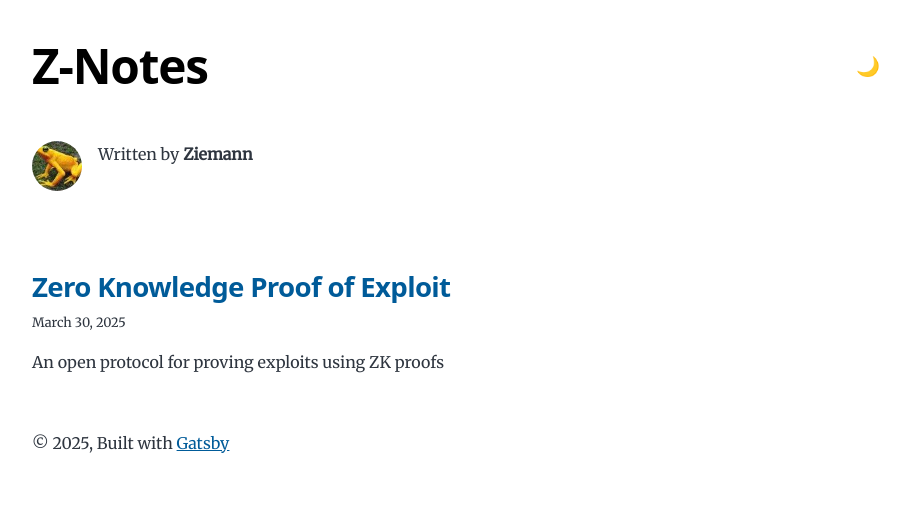
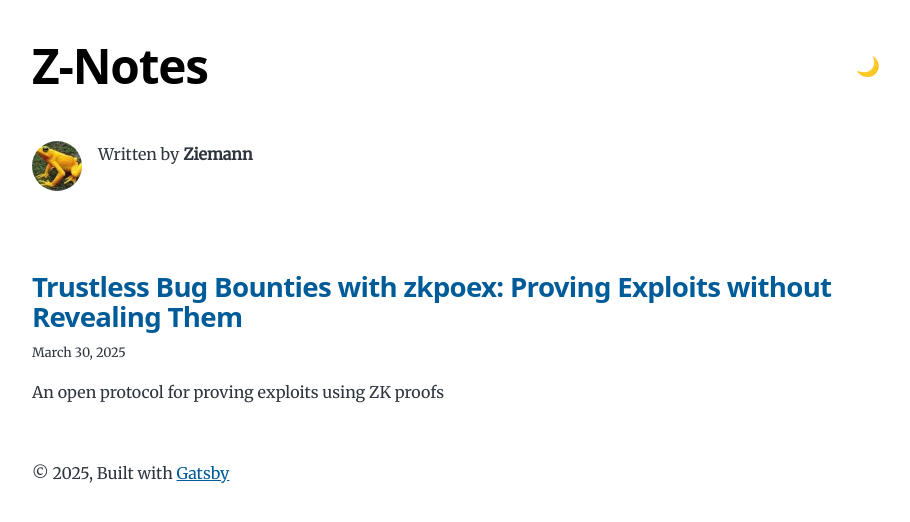
Before and after one commit to ziemen4/z-notes, a Gatsby site: page / in a window 1280 px wide. Shown: the whole page, without its empty margins (180-1090 px from the left). Built offline with nearby package versions, Linux system fonts and the light colour scheme; Gatsby itself is replaced by a stand-in of ours.

Commit message:
Fix title

```diff
--- a/content/blog/zk/index.md
+++ b/content/blog/zkpoex/index.md
@@ -1,10 +1,8 @@
 ---
-title: Zero Knowledge Proof of Exploit
+title: "Trustless Bug Bounties with zkpoex: Proving Exploits without Revealing Them"
 date: "2025-03-30T09:27:45.934Z"
 description: "An open protocol for proving exploits using ZK proofs"
 ---
-
-# Trustless Bug Bounties with zkpoex: Proving Exploits without Revealing Them
 
 ## Introduction
 
```
